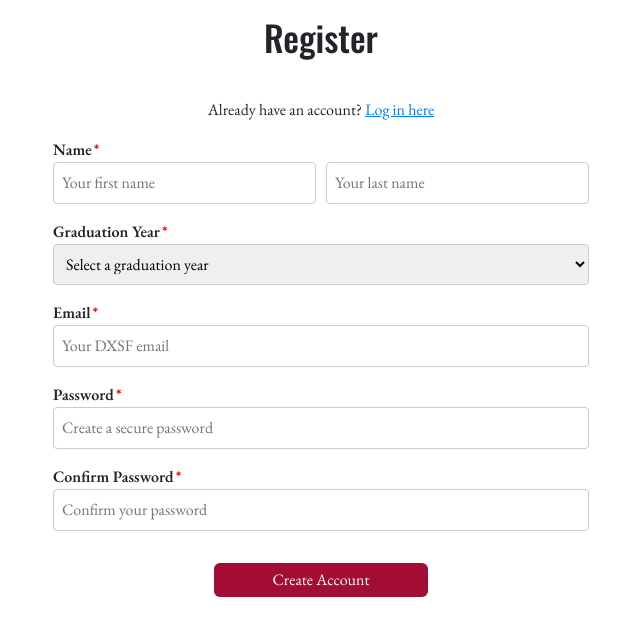
After one commit to DXSF-Programming-Team/Community-Service-Portal, a Flask app: page /register in a window 1280 px wide. The commit adds this page. Shown: the top 636 px of the page, without its empty margins (319-959 px from the left). Run offline with Flask 3, Linux system fonts and the light colour scheme.

Commit message:
added login and register, set up database

```diff
--- a/app.py
+++ b/app.py
@@ -1,21 +1,31 @@
-from flask import Flask, send_from_directory, render_template, request
+from flask import Flask, send_from_directory, render_template, request, session, redirect, url_for, flash, get_flashed_messages
 from flask_sqlalchemy import SQLAlchemy
 import os
 from datetime import datetime
 import json
+from functools import wraps
 
 app = Flask(__name__)
-app.config['SQLALCHEMY_DATABASE_URI'] = 'postgresql://postgres:password@localhost:5432/community-service-db'
+app.secret_key = 'your_secret_key_here'
+app.config['SQLALCHEMY_DATABASE_URI'] = 'postgresql://postgres:password@localhost:5432/app_db'
 app.config['SQLALCHEMY_TRACK_MODIFICATIONS'] = False
 db = SQLAlchemy(app)
 
-class Student(db.Model):
-    __tablename__ = 'student'
+class User(db.Model):
+    __tablename__ = 'users'
     id = db.Column(db.Integer, primary_key=True)
+    email = db.Column(db.String(100), nullable=False)
+    role = db.Column(db.String(50), nullable=False)
+    password_salt = db.Column(db.String(100), nullable=False)
+    password_hash = db.Column(db.String(100), nullable=False)
     first_name = db.Column(db.String(50), nullable=False)
     last_name = db.Column(db.String(50), nullable=False)
+
+class Student(db.Model):
+    __tablename__ = 'students'
+    user_id = db.Column(db.Integer, db.ForeignKey('users.id'), primary_key=True, nullable=False)
+    user = db.relationship('User', backref='student')
     graduation_year = db.Column(db.Integer, nullable=False)
-    email = db.Column(db.String(100), nullable=False)
     in_school_hours = db.Column(db.Integer, nullable=False)
     out_of_school_hours = db.Column(db.Integer, nullable=False)
     service_records = db.relationship('ServiceRecord', backref='student')
@@ -23,7 +33,7 @@ class Student(db.Model):
 class ServiceRecord(db.Model):
     __tablename__ = 'service_records'
     id = db.Column(db.Integer, primary_key=True)
-    student_id = db.Column(db.Integer, db.ForeignKey('student.id'), nullable=False)
+    student_id = db.Column(db.Integer, db.ForeignKey('students.user_id'), nullable=False)
     dates = db.Column(db.Date, nullable=False)
     organization_name = db.Column(db.String(1000), nullable=False)
     contact_name = db.Column(db.String(100), nullable=False)
@@ -37,6 +47,40 @@ class ServiceRecord(db.Model):
 with open("faculty_list.json", "r") as f:
     faculty_list = json.load(f)
 
+current_date = datetime.now()
+if 6 <= current_date.month <= 12:
+    senior_grad_year = current_date.year + 1
+else:
+    senior_grad_year = current_date.year
+
+#TODO: add password hashing and salt
+def check_user_credentials(email, password):
+    user = db.session.query(User).filter_by(email=email).first()
+    if not user:
+        return False
+    return user.password_hash == password
+
+#decorator to check if user is logged in and has the correct role
+def user_required(f):
+    @wraps(f)
+    def decorated_function(*args, **kwargs):
+        if 'user' not in session:
+            return redirect(url_for('login'))
+        user = db.session.query(User).filter_by(email=session['user']).first()
+        if user.role == 'admin':
+            return f(user=user, *args, **kwargs)
+        elif user.role == 'student':
+            student = db.session.query(Student).filter_by(user_id=user.id).first()
+            return f(user=user, student=student, *args, **kwargs)
+        else:
+            return redirect(url_for('login'))
+    return decorated_function
+
+
+@app.route('/')
+def index():
+    return redirect(url_for('login'))
+
 @app.route('/favicon.ico')
 def favicon():
     return send_from_directory(
@@ -45,27 +89,97 @@ def favicon():
         mimetype='image/vnd.microsoft.icon'
     )
 
-@app.route('/form', methods=['GET', 'POST'])
+@app.route('/login', methods=['GET', 'POST'])
+def login():
+    if request.method == 'GET':
+        get_flashed_messages()
+    if request.method == 'POST':
+        email = request.form['email']
+        password = request.form['password']
+        if check_user_credentials(email, password):
+            session['user'] = email
+            user = db.session.query(User).filter_by(email=email).first()
+            if user.role == 'student':
+                return redirect(url_for('student_portal'))
+            elif user.role == 'admin':
+                return redirect(url_for('admin_portal'))
+            else:
+                return redirect('/')
+        else:
+            flash('Invalid email or password. If you do not have an account, please register.', 'error')
+    return render_template('login.html')
+
+@app.route('/register', methods=['GET', 'POST'])
+def register():
+    if request.method == 'GET':
+        get_flashed_messages()
+    if request.method == 'POST':
+        email = request.form['email']
+        password = request.form['password']
+        graduation_year = request.form['graduation_year']
+        role = 'student'
+        first_name = request.form['student_first_name']
+        last_name = request.form['student_last_name']
+        #TODO: add password hashing and salt
+        user = User(
+            email=email,
+            password_hash=password,
+            password_salt=password,
+            role=role,
+            first_name=first_name,
+            last_name=last_name,
+        )
+        with app.app_context():
+            try:
+                db.session.add(user)
+                db.session.commit()
+                print(f"User {email} registered successfully")
+                session['user'] = email
+                if role == 'student':
+                    student = Student(
+                        user_id=user.id,
+                        graduation_year=graduation_year,
+                        in_school_hours=0,
+                        out_of_school_hours=0,
+                        service_records=[]
+                    )
+                    try:
+                        db.session.add(student)
+                        db.session.commit()
+                        print(f"Student {email} registered successfully")
+                    except Exception as e:
+                        flash("Error registering student. Please try again.", "error")
+                        print(f"Error adding student: {e}")
+                        db.session.rollback()
+                        return render_template('register.html')
+                    return redirect(url_for('student_portal'))
+                elif role == 'admin':
+                    return redirect(url_for('admin_portal'))
+            except Exception as e:
+                flash("Error registering user. If you already have an account, please login.", "error")
+                print(f"Error adding user: {e}")
+                db.session.rollback()
+                return render_template('register.html')
+    return render_template('register.html', senior_grad_year=senior_grad_year)
+
+@app.route('/logout')
+def logout():
+    session.pop('user', None)
+    return redirect('/')
+
+@app.route('/student_portal/form', methods=['GET', 'POST'])
 def form():
-    # get the senior's graduation year to fill out the form options automatically
     in_school = request.args.get('in_school')
-    current_date = datetime.now()
-    if 6 <= current_date.month <= 12:
-        senior_grad_year = current_date.year + 1
-    else:
-        senior_grad_year = current_date.year
     return render_template('form.html', senior_grad_year=senior_grad_year, faculty_list=faculty_list, in_school=in_school)
 
-@app.route('/')
-def index():
-    return render_template('index.html')
-
 @app.route('/student_portal')
-def student_portal():
-    return render_template('student_portal.html')
+@user_required
+def student_portal(user, student):
+    return render_template('student_portal.html', student=student)
 
 @app.route('/admin_portal')
-def admin_portal():
+@user_required
+def admin_portal(user):
     return render_template('admin_portal.html')
 
 
--- a/templates/index.html
+++ b/templates/index.html
@@ -9,5 +9,7 @@
     <h1>Community Service Portal</h1>
     <a href="/student_portal">Student Portal</a>
     <a href="/admin_portal">Admin Portal</a>
+    <a href="/login">Login</a>
+    <a href="/register">Register</a>
 </body>
 </html>
--- /dev/null
+++ b/templates/register.html
@@ -0,0 +1,171 @@
+<!DOCTYPE html>
+<html lang="en">
+<head>
+    <meta charset="UTF-8">
+    <meta name="viewport" content="width=device-width, initial-scale=1.0">
+    <title>Register</title>
+    <link href="https://cdn.jsdelivr.net/npm/bootstrap@5.3.0/dist/css/bootstrap.min.css" rel="stylesheet">
+    <link href="https://fonts.googleapis.com/css2?family=EB+Garamond:wght@400;500;600;700&family=Oswald:wght@400;500;600;700&display=swap" rel="stylesheet">
+    <script src="https://code.jquery.com/jquery-3.7.1.min.js"></script>
+    <style>
+        body {
+            font-family: 'EB Garamond', serif;
+        }
+        h1, h2, h3, h4, h5, h6 {
+            font-family: 'Oswald', sans-serif;
+        }
+    </style>
+    <style>
+        body {
+            font-family: 'EB Garamond', serif;
+        }
+        h1, h2, h3, h4, h5, h6 {
+            font-family: 'Oswald', sans-serif;
+        }
+        .header-text {
+            margin-top: 1rem;
+            font-size: 2.2rem;
+        }
+        .login-link {
+            text-align: center;
+        }
+        .login-link a {
+            color: #007bff;
+        }
+        .form-container {
+            max-width: 600px;
+            margin: 0 auto;
+            padding: 2rem;
+        }
+        .form-group {
+            margin-bottom: 1rem;
+        }
+        .form-group label {
+            font-weight: 600;
+        }
+        .form-group label::after {
+            content: "*";
+            color: red;
+            margin-left: 2px;
+        }
+        .form-group input, .form-group select {
+            width: 100%;
+            padding: 0.5rem;
+            border: 1px solid #ccc;
+            border-radius: 0.25rem;
+        }
+        .name-container {
+            display: flex;
+            gap: 10px;
+        }
+        .is-invalid:focus {
+            outline-color: red;
+        }
+        .btn-submit {
+            background-color: #a30c33;
+            border: none;
+            color: white;
+            padding: 5px 10px;
+            margin-top: 1rem;
+            width: 40%;
+        }
+        .btn-submit:hover {
+            background-color: #c82333;
+            color: white;
+            cursor: pointer;
+        }
+    </style>
+</head>
+<body>
+    <h1 class="text-center header-text">Register</h1>
+    <form method="post">
+        <div class="form-container">
+
+        <div class="login-link">
+            <p>Already have an account? <a href="/login">Log in here</a></p>
+          </div>
+        <div class="form-group">
+            <label>Name</label>
+            <div class="name-container">
+                <input type="text" name="student_first_name" id="student_first_name" placeholder="Your first name" required>
+                <input type="text" name="student_last_name" id="student_last_name" placeholder="Your last name" required>
+            </div>
+        </div>
+        <div class="form-group">
+            <label for="graduation_year">Graduation Year</label>
+            <select name="graduation_year" id="graduation_year" required>
+                <option value="">Select a graduation year</option>
+                <option value="{{ senior_grad_year }}">{{ senior_grad_year }}</option>
+                <option value="{{ senior_grad_year + 1 }}">{{ senior_grad_year + 1 }}</option>
+                <option value="{{ senior_grad_year + 2 }}">{{ senior_grad_year + 2 }}</option>
+                <option value="{{ senior_grad_year + 3 }}">{{ senior_grad_year + 3 }}</option>
+            </select>
+        </div>
+        <div class="form-group">
+            <label for="email">Email</label>
+            <input type="email" name="email" id="email" placeholder="Your DXSF email" required>
+        </div>
+          <div class="form-group">
+            <label for="password">Password</label>
+            <input type="password" name="password" id="password" placeholder="Create a secure password" required>
+          </div>
+
+          <div class="form-group">
+            <label for="confirm_password">Confirm Password</label>
+            <input type="password" name="confirm_password" id="confirm_password" placeholder="Confirm your password" required>
+            <div id="password-error" class="text-danger mt-2" style="display: none;">
+              Passwords do not match. Please try again.
+            </div>
+          </div>
+
+          <div class="text-center">
+            <button type="submit" class="btn btn-submit">Create Account</button>
+          </div>
+        </form>
+
+        </div>
+    </form>
+
+    <script>
+        document.addEventListener('DOMContentLoaded', function() {
+            // email autofill
+            const student_first_name = document.getElementsByName("student_first_name")[0];
+            const student_last_name = document.getElementsByName("student_last_name")[0];
+            const graduation_year = document.getElementsByName("graduation_year")[0];
+            const email_input = document.getElementsByName("email")[0];
+
+            function autofillEmail() {
+                if (student_first_name.value && student_last_name.value && graduation_year.value) {
+                const email = graduation_year.value.toString().toLowerCase().slice(2, 4) +
+                            student_last_name.value.toLowerCase().slice(0, 4) +
+                            student_first_name.value.toLowerCase().slice(0, 2) + "@dextersouthfield.org";
+                        email_input.value = email;
+                    }
+                }
+
+            student_first_name.addEventListener("input", autofillEmail);
+            student_last_name.addEventListener("input", autofillEmail);
+            graduation_year.addEventListener("input", autofillEmail);
+
+
+            // password matching
+            const password = document.getElementById('password');
+            const confirmPassword = document.getElementById('confirm_password');
+            const passwordError = document.getElementById('password-error');
+
+            function checkPasswordMatch() {
+                if (password.value !== confirmPassword.value) {
+                passwordError.style.display = 'block';
+                confirmPassword.classList.add('is-invalid');
+                } else {
+                passwordError.style.display = 'none';
+                confirmPassword.classList.remove('is-invalid');
+                }
+            }
+
+            password.addEventListener('input', checkPasswordMatch);
+            confirmPassword.addEventListener('input', checkPasswordMatch);
+        });
+      </script>
+</body>
+</html>
```
Also changed, not shown: reset_db.py (added, +57 -0 lines), templates/form.html (+9 -4 lines), templates/login.html (added, +118 -0 lines), templates/student_portal.html (+7 -7 lines), init_db.py (deleted).
